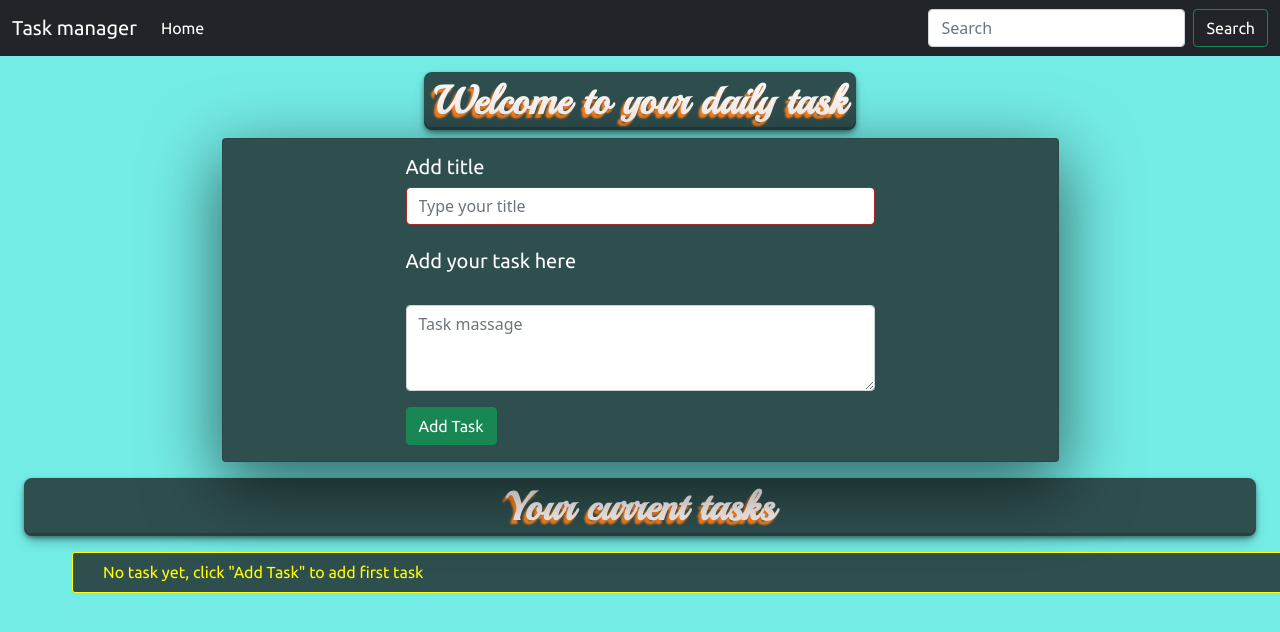
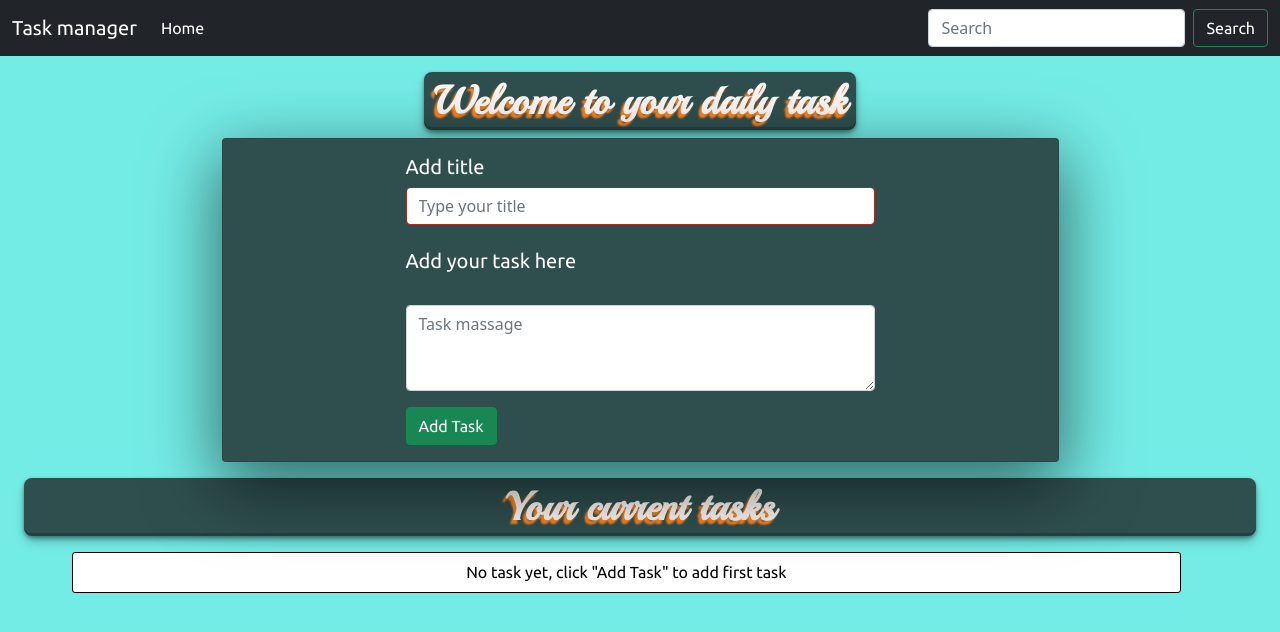
Before and after one commit to iitian360/task-manager-site, a plain HTML site: page index.html in a window 1280 px wide. Shown: the top 632 px of the page. Drawn offline with nearby package versions, Linux system fonts and the light colour scheme.

Commit message:
style changed

```diff
--- a/js/app.js
+++ b/js/app.js
@@ -53,8 +53,8 @@ function showtask(){
         taskelm.innerHTML=html;
     }
     else{
-        taskelm.innerHTML=`<h6 style="font-family:'Ubuntu', sans-serif; background:darkslategrey; border:1px solid yellow;
-        border-radius:3px; color:yellow; padding:10px 30px;">No task yet, click "Add Task" to add first task</h6>`;
+        taskelm.innerHTML=`<h6 style="font-family:'Ubuntu', sans-serif; background:white; border:1px solid black;
+        border-radius:3px; color:black;text-align:center;width:90%;padding:10px 20px;">No task yet, click "Add Task" to add first task</h6>`;
 
     }
 
--- a/style/style.css
+++ b/style/style.css
@@ -4,6 +4,10 @@
 /* font-family: 'Playball', cursive; */
  body{
      background: rgba(114, 236, 230, 0.986);
+ }
+ *{
+     padding: 0px;
+     margin: 0px;
  }
  .navbar-brand,.nav-link,.btn,.head-1{
     font-family: 'Ubuntu', sans-serif;
```
